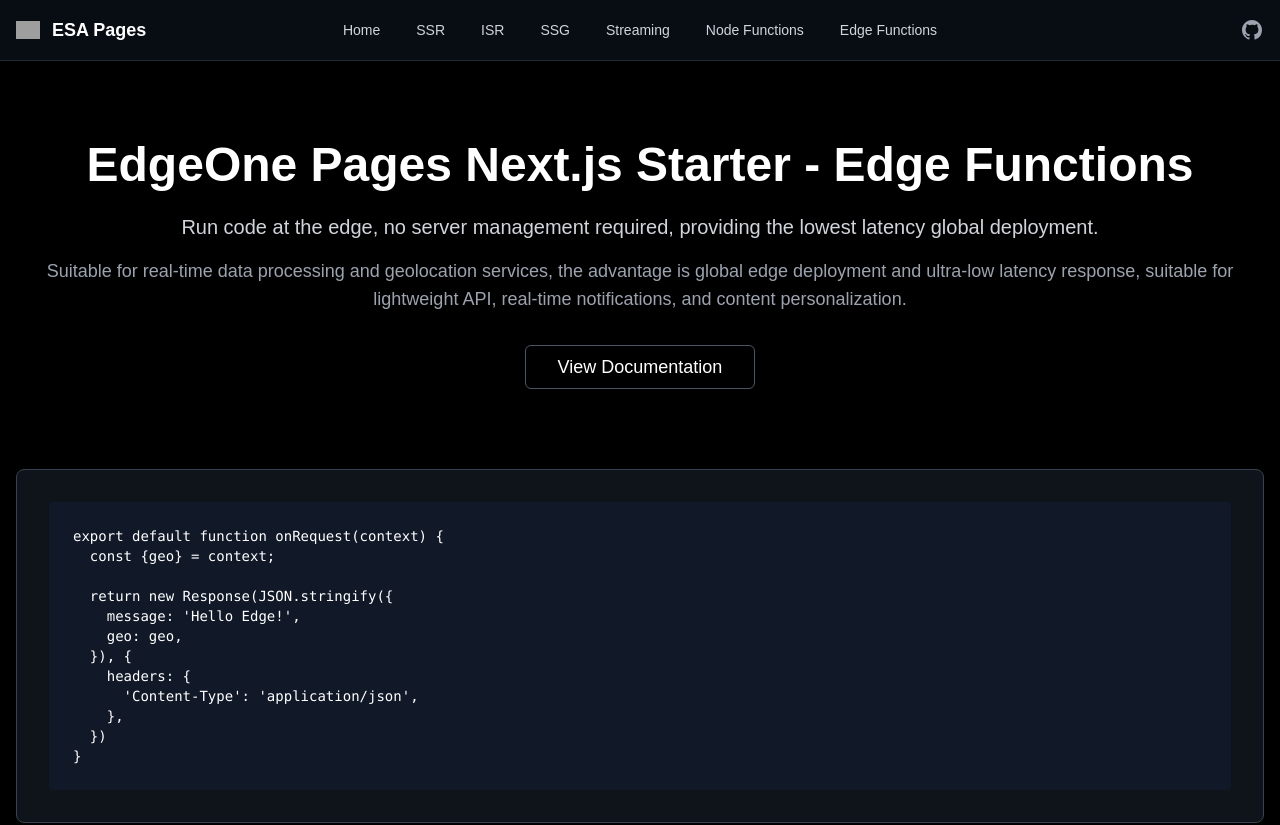
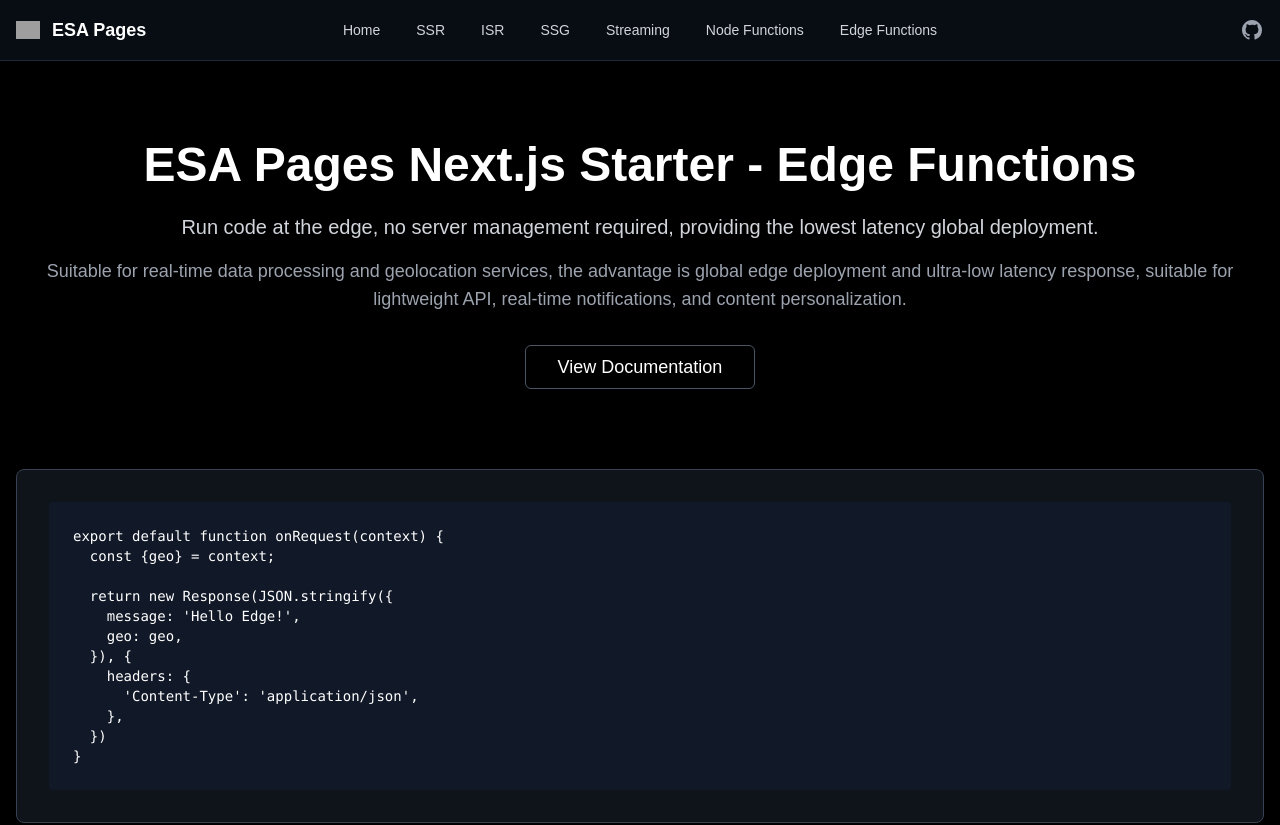
Before and after one commit to leer168/next-mix-render-template, a Next.js app: page /edge-functions in a window 1280 px wide. Shown: the top 825 px of the page. Built offline with nearby package versions, Linux system fonts and the light colour scheme; grey boxes are pictures that could not be loaded.

Commit message:
Update page.tsx

```diff
--- a/src/app/edge-functions/page.tsx
+++ b/src/app/edge-functions/page.tsx
@@ -25,7 +25,7 @@
       {/* Main title area */}
       <div className="container mx-auto px-4 py-20 text-center">
         <h1 className="text-5xl font-bold text-white mb-6">
-          EdgeOne Pages Next.js Starter - Edge Functions
+          ESA Pages Next.js Starter - Edge Functions
         </h1>
         <p className="text-xl text-gray-300 mb-4">
           Run code at the edge, no server management required, providing the lowest latency global deployment.
```
